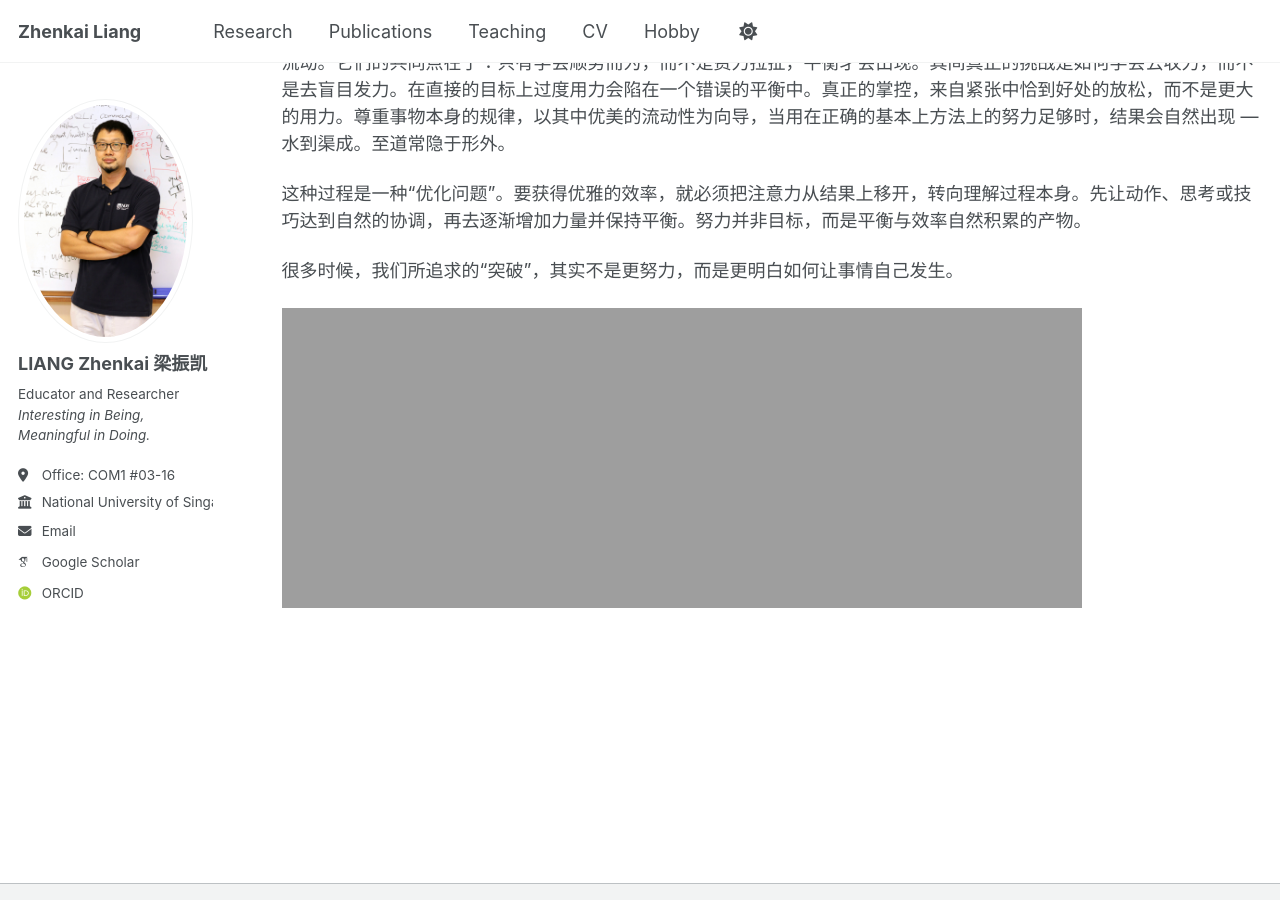
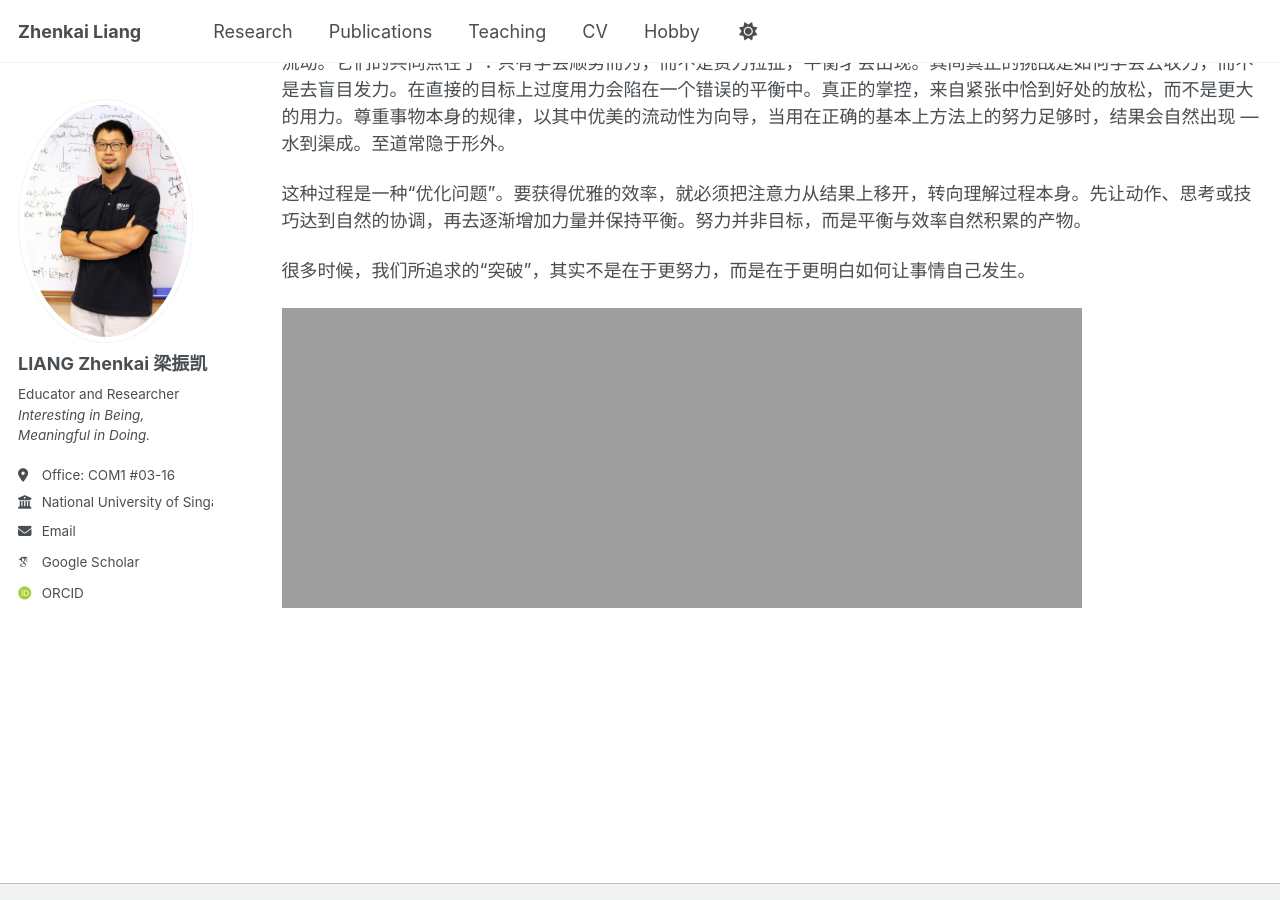
Before and after one commit to zhenkai-liang/zhenkai-liang.github.io, a Jekyll site: the page built from _pages/hobby.md, in a window 1280 px wide and 900 px high, scrolled down 1538 px. Built offline with Jekyll 4.4.1, drawn with Linux system fonts in a browser that asks for light colours; some web fonts are replaced.

Commit message:
Update hobby.md

```diff
--- a/_pages/hobby.md
+++ b/_pages/hobby.md
@@ -42,6 +42,6 @@ Often, the breakthrough we seek does not come from greater efforts, but from lea
 
 这种过程是一种“优化问题”。要获得优雅的效率，就必须把注意力从结果上移开，转向理解过程本身。先让动作、思考或技巧达到自然的协调，再去逐渐增加力量并保持平衡。努力并非目标，而是平衡与效率自然积累的产物。
 
-很多时候，我们所追求的“突破”，其实不是更努力，而是更明白如何让事情自己发生。
+很多时候，我们所追求的“突破”，其实不是在于更努力，而是在于更明白如何让事情自己发生。
 
 <img src="https://www.comp.nus.edu.sg/~liangzk/images/cname.jpg"><img src="https://www.comp.nus.edu.sg/~liangzk/images/seal.jpg">
```
